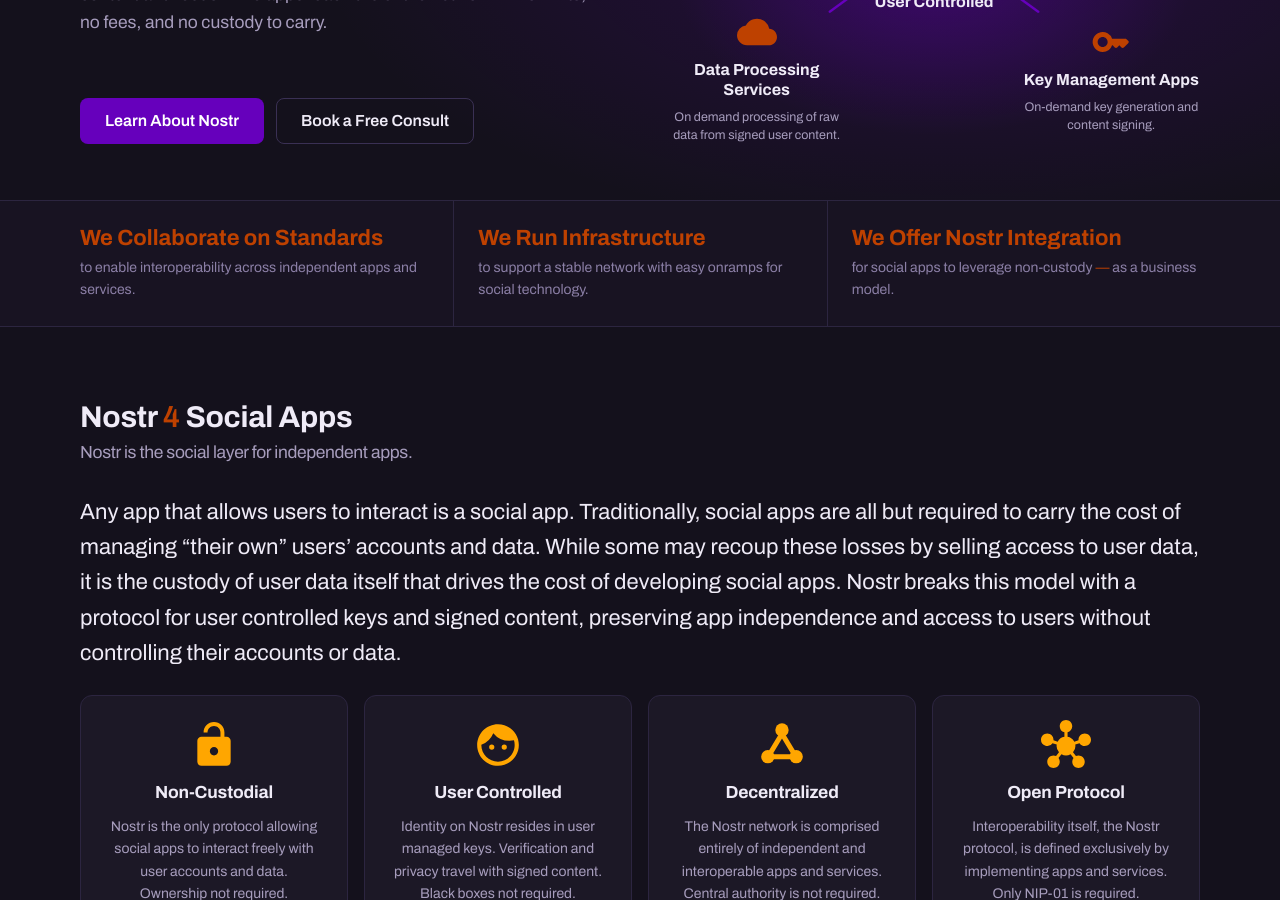
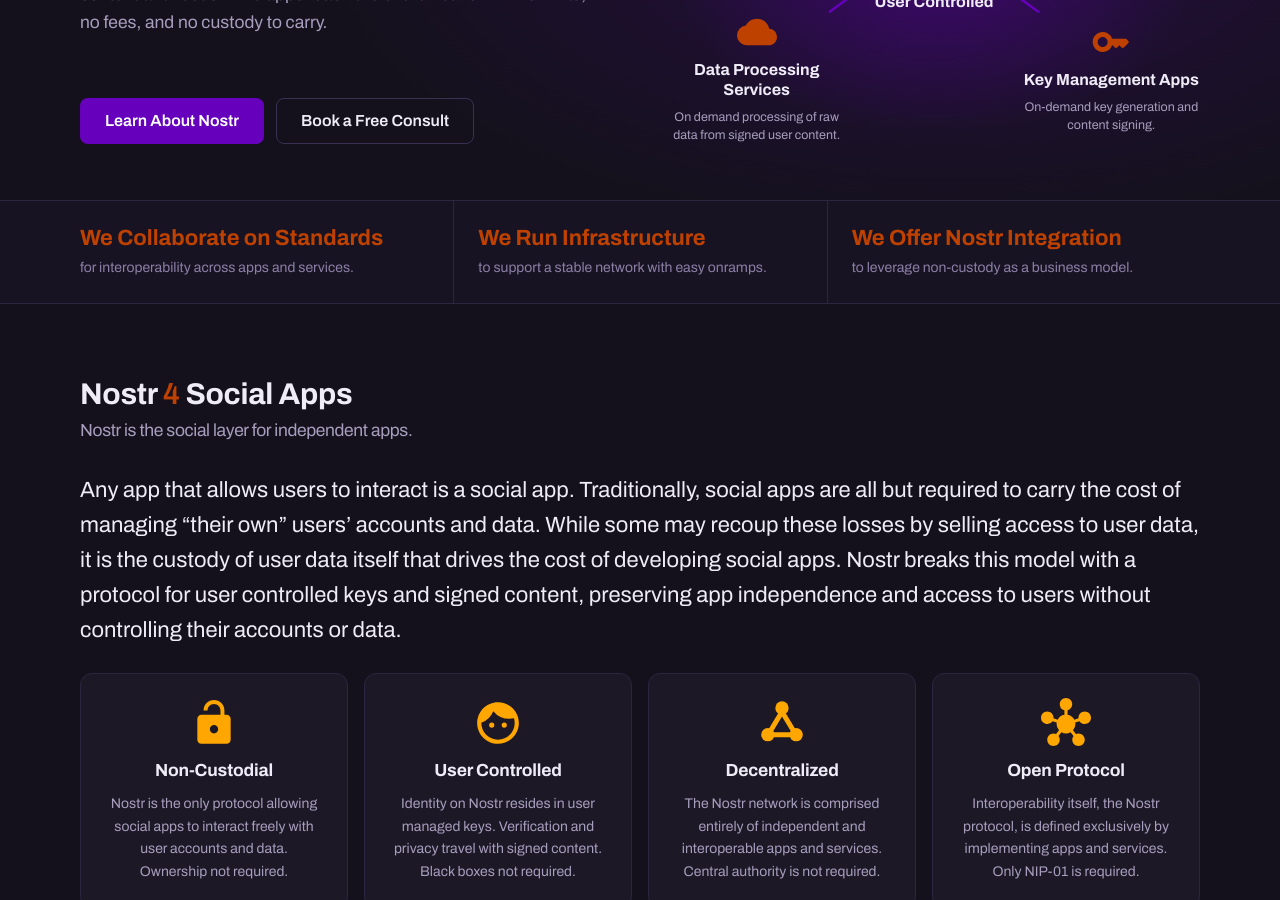
Before and after one commit to nostr4social/website, a Jekyll site: the page built from _pages/index.md, in a window 1280 px wide and 900 px high, scrolled down 371 px. Built offline with Jekyll 4.4.1, drawn with Linux system fonts in a browser that asks for light colours.

Commit message:
Shorter proof-bar notes
Co-Authored-By: Claude Fable 5.1 <noreply@anthropic.com>

```diff
--- a/_data/pages/home.yml
+++ b/_data/pages/home.yml
@@ -32,11 +32,11 @@ sections:
     flush: true
     items:
       - claim: We Collaborate on Standards
-        note: to enable interoperability across independent apps and services.
+        note: for interoperability across apps and services.
       - claim: We Run Infrastructure
-        note: to support a stable network with easy onramps for social technology.
+        note: to support a stable network with easy onramps.
       - claim: We Offer Nostr Integration
-        note: for social apps to leverage non-custody **—** as a business model.
+        note: to leverage non-custody as a business model.
 
   - type: tiles
     id: nostr
```
